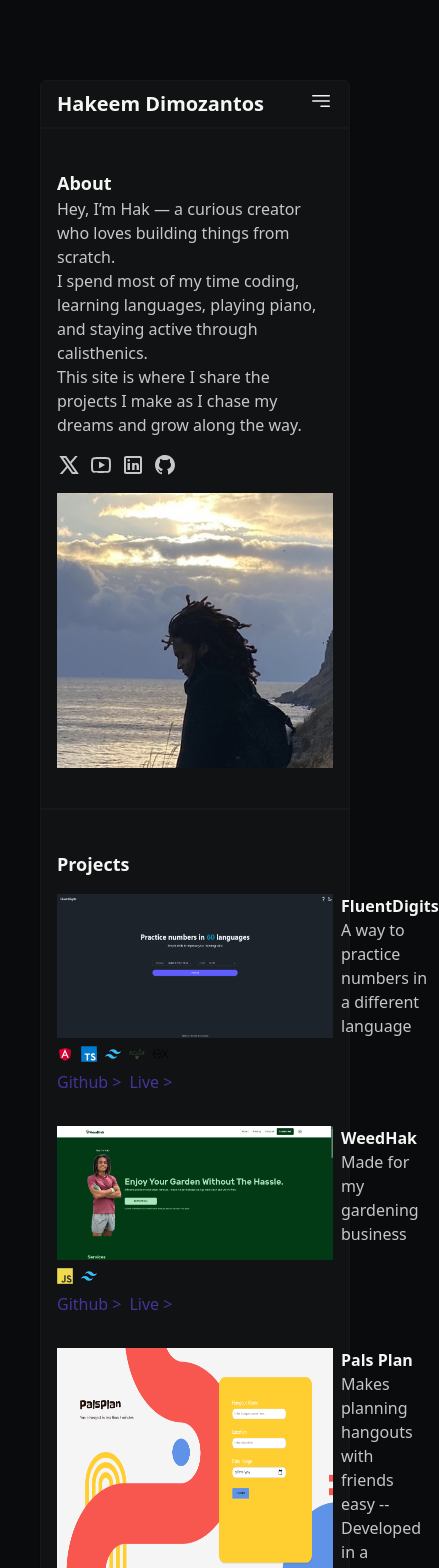
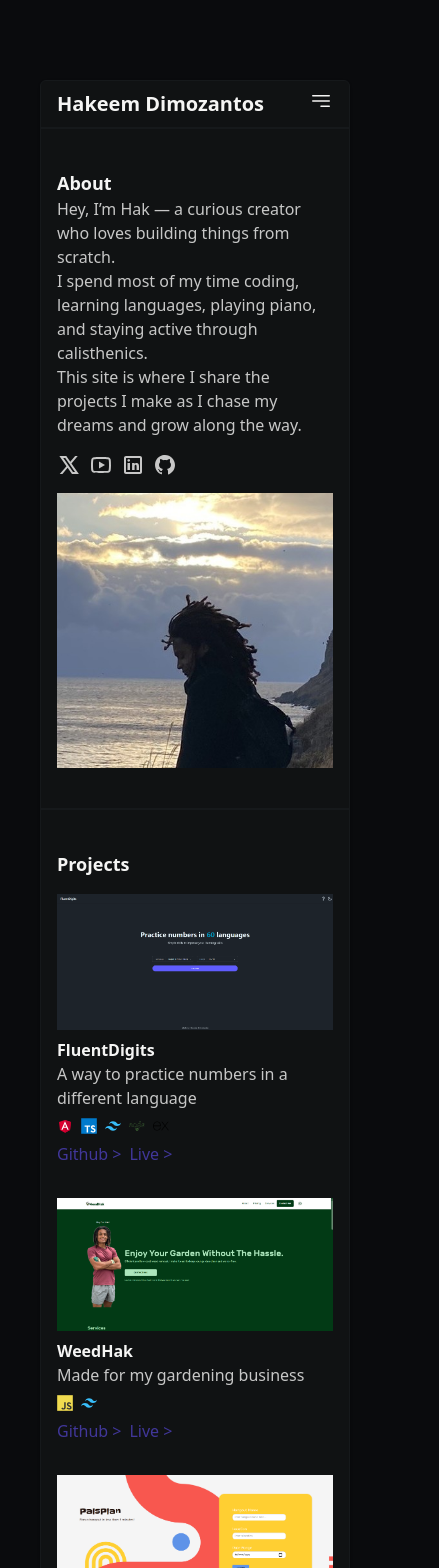
Before and after one commit to hakDimoz/portfolio, an Angular app in the folder portfolio/: page / in a window 390 px wide. Shown: the top 1568 px of the page, 439 px wide, since content can reach past the window. Built offline with nearby package versions, Linux system fonts and the light colour scheme.

Commit message:
Fix mobile responsivity

```diff
--- a/portfolio/src/app/projects/project-card/project-card.component.html
+++ b/portfolio/src/app/projects/project-card/project-card.component.html
@@ -1,5 +1,5 @@
 <div class="flex flex-col gap-2 sm:flex-row">
-  <div class="flex gap-2 ">
+  <div class="flex gap-2 flex-col sm:flex-row">
     <img [src]="project().image" alt="{{ project().title }}" class="sm:w-24" />
     <!-- Title & description -->
     <div>
```
